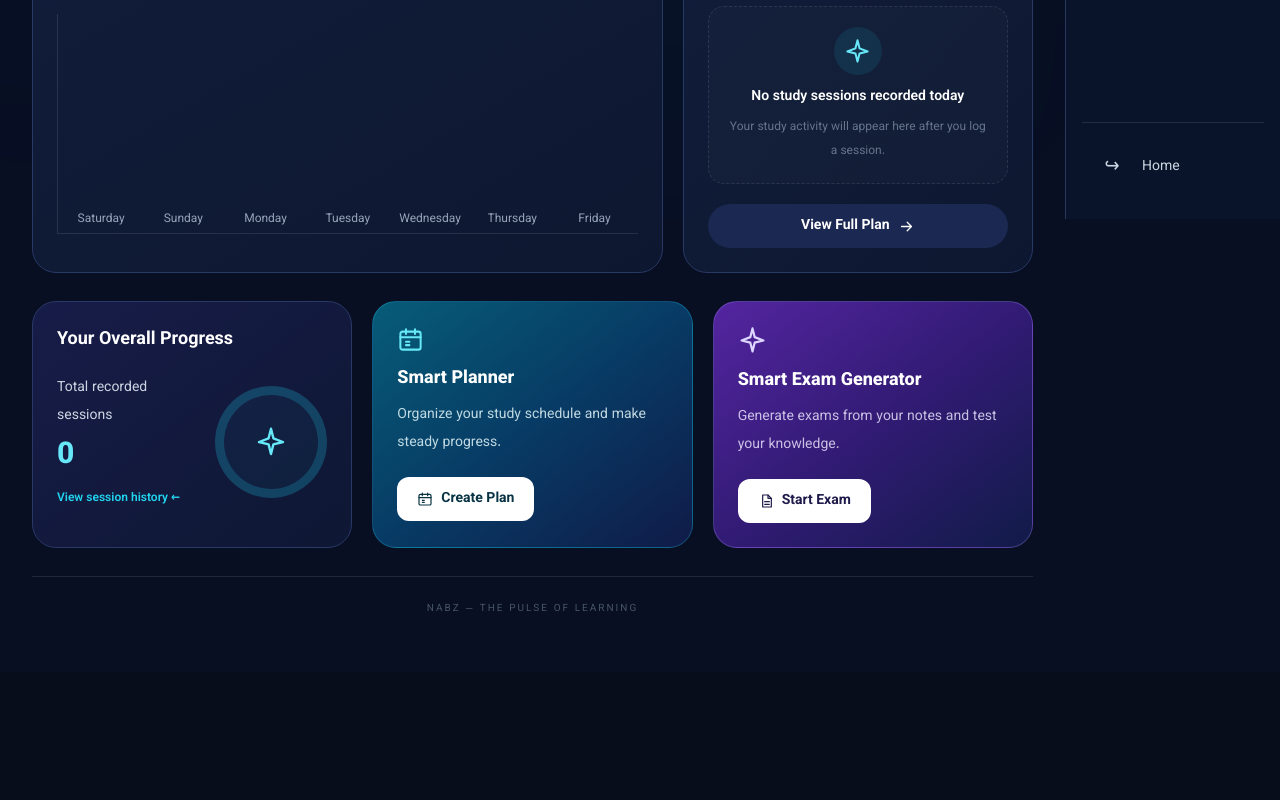
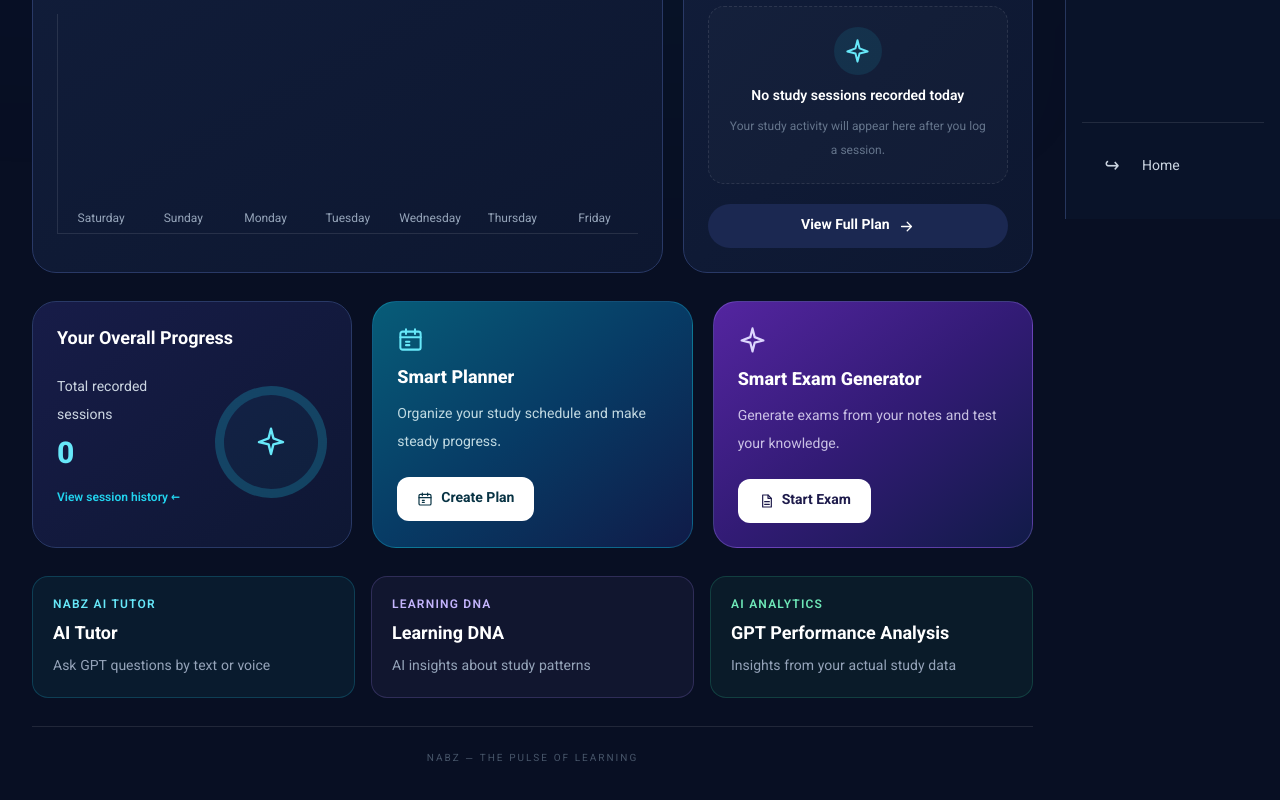
Before and after one commit to imanjnz/nabz, a Next.js app in the folder frontend/: page /en/dashboard in a window 1280 px wide. Shown: the part 581-1381 px from the top of the page. Before the commit the page ends 1253 px from the top, so only its background shows below. Built offline with nearby package versions, Linux system fonts and the light colour scheme.

Commit message:
Add entry points for NABZ AI tools

```diff
--- a/frontend/src/app/[locale]/dashboard/page.tsx
+++ b/frontend/src/app/[locale]/dashboard/page.tsx
@@ -780,6 +780,24 @@ export default function Dashboard() {
             </div>
           </section>
 
+          <section className="grid gap-4 sm:grid-cols-2 lg:grid-cols-3">
+            <Link href={`/${locale}/tutor`} className="rounded-2xl border border-cyan-400/20 bg-cyan-400/[0.06] p-5 transition hover:border-cyan-300/50">
+              <p className="text-xs font-semibold tracking-widest text-cyan-300">NABZ AI TUTOR</p>
+              <h3 className="mt-2 text-lg font-bold">{isFa ? "معلم هوشمند" : "AI Tutor"}</h3>
+              <p className="mt-2 text-sm text-slate-400">{isFa ? "پرسش و پاسخ متنی و صوتی با GPT" : "Ask GPT questions by text or voice"}</p>
+            </Link>
+            <Link href={`/${locale}/learning-dna`} className="rounded-2xl border border-violet-400/20 bg-violet-400/[0.06] p-5 transition hover:border-violet-300/50">
+              <p className="text-xs font-semibold tracking-widest text-violet-300">LEARNING DNA</p>
+              <h3 className="mt-2 text-lg font-bold">{isFa ? "شناخت الگوی یادگیری" : "Learning DNA"}</h3>
+              <p className="mt-2 text-sm text-slate-400">{isFa ? "تحلیل هوشمند عادت‌ها و روند مطالعه" : "AI insights about study patterns"}</p>
+            </Link>
+            <Link href={`/${locale}/analytics`} className="rounded-2xl border border-emerald-400/20 bg-emerald-400/[0.06] p-5 transition hover:border-emerald-300/50">
+              <p className="text-xs font-semibold tracking-widest text-emerald-300">AI ANALYTICS</p>
+              <h3 className="mt-2 text-lg font-bold">{isFa ? "تحلیل عملکرد با GPT" : "GPT Performance Analysis"}</h3>
+              <p className="mt-2 text-sm text-slate-400">{isFa ? "بینش‌های شخصی از داده‌های واقعی مطالعه" : "Insights from your actual study data"}</p>
+            </Link>
+          </section>
+
           <footer className="border-t border-white/10 py-6 text-center">
             <p className="text-[10px] tracking-[.2em] text-slate-600">
               NABZ — THE PULSE OF LEARNING
```
